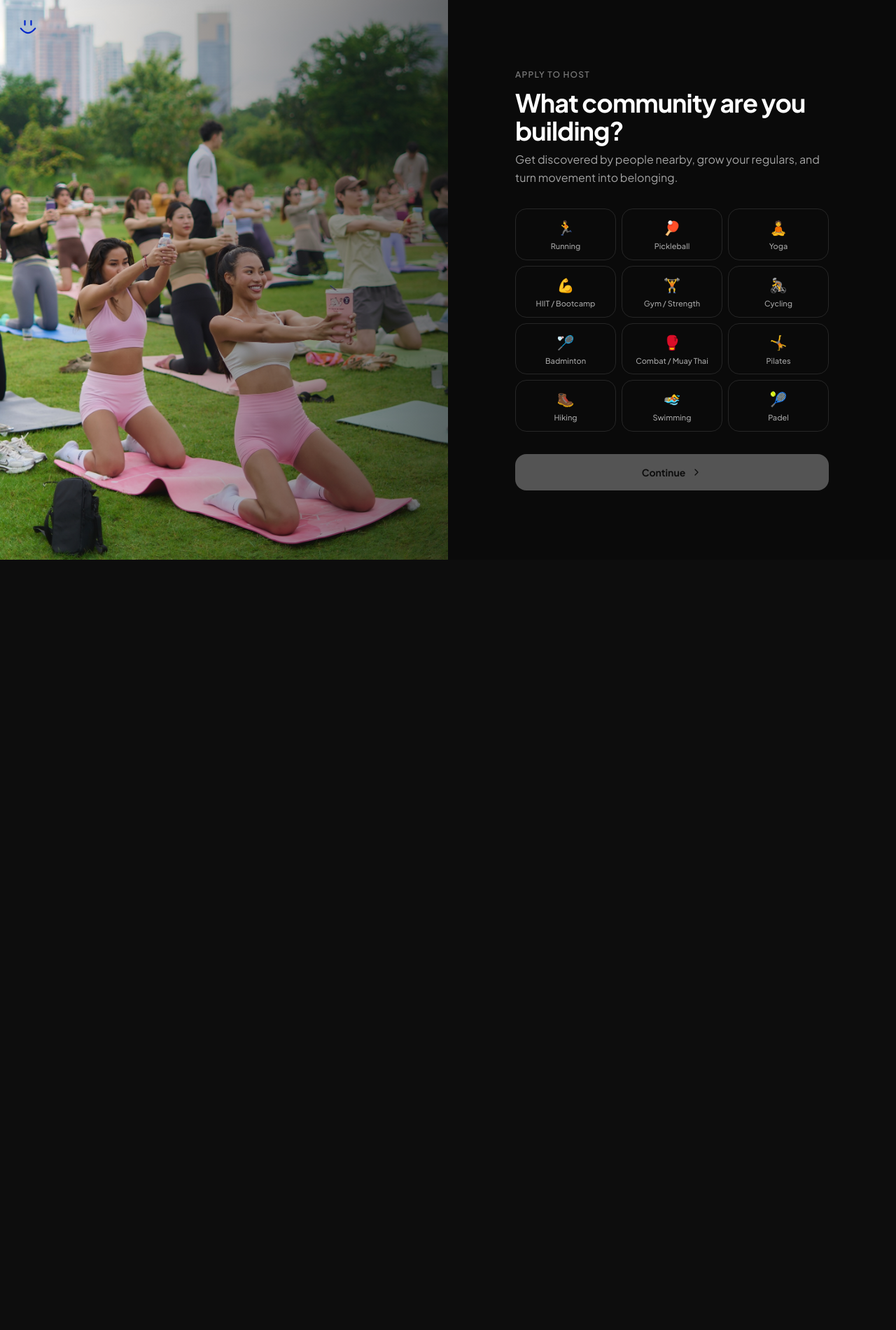
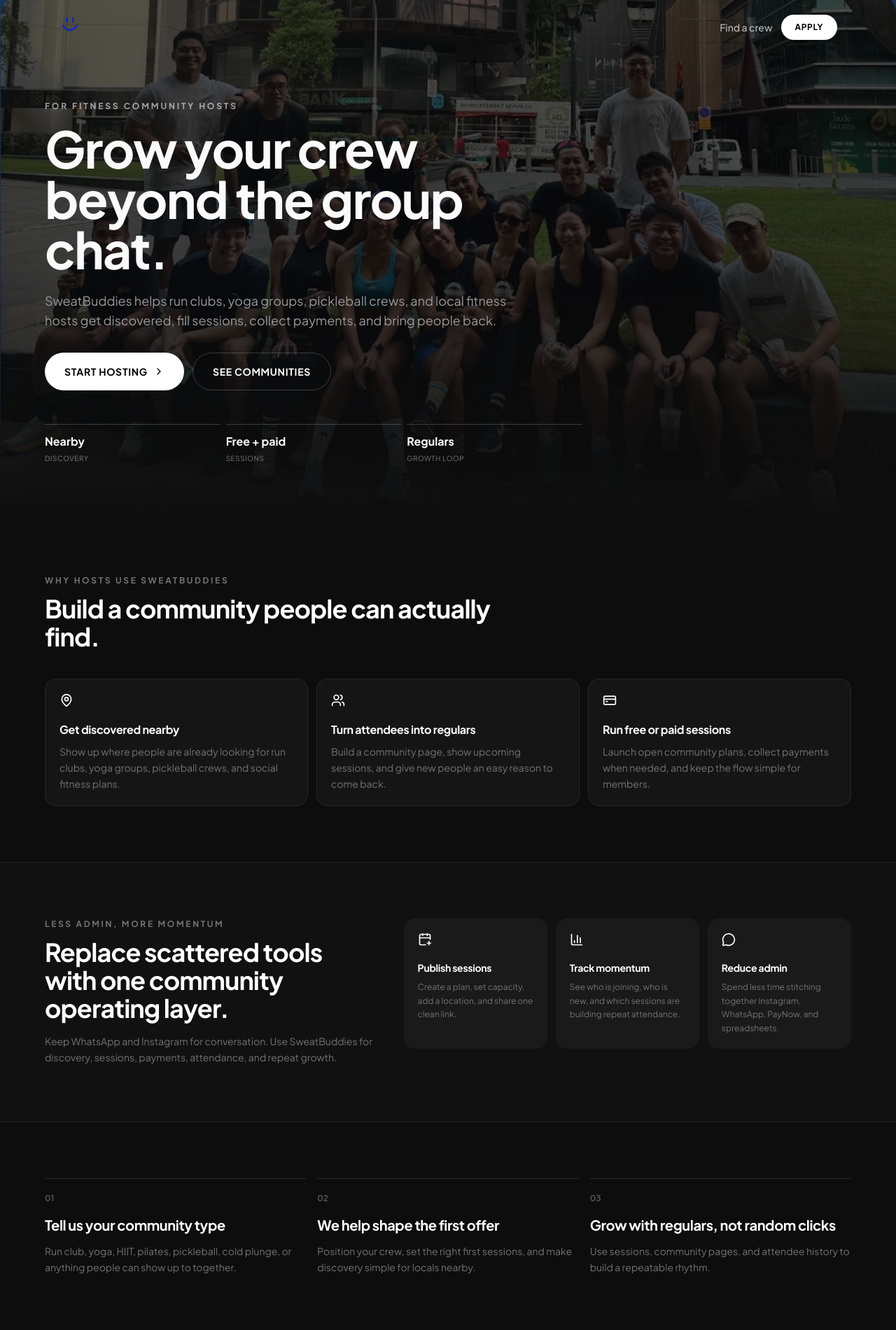
Before and after one commit to reagankangfitness-droid/sweatbuddy-sea-web, a Next.js app in the folder apps/web/: page /host in a window 1280 px wide. Shown: the top 1901 px of the page at 70% size. Before the commit the page ends 800 px from the top, so only its background shows below. Built offline with nearby package versions, Linux system fonts and the light colour scheme; no server answers; a web font is replaced by a local one; what @uploadthing/react would draw is missing.

Commit message:
upgrade host acquisition page

```diff
--- a/apps/web/src/app/host/page.tsx
+++ b/apps/web/src/app/host/page.tsx
@@ -4,13 +4,53 @@ import { useState } from 'react'
 import Image from 'next/image'
 import Link from 'next/link'
 import { Logo } from '@/components/logo'
-import { ChevronRight, Check } from 'lucide-react'
+import {
+  BarChart3,
+  CalendarPlus,
+  Check,
+  ChevronRight,
+  CreditCard,
+  MapPin,
+  MessageCircle,
+  Sparkles,
+  Users,
+} from 'lucide-react'
 import { ACTIVITY_TYPES } from '@/lib/activity-types'
 
 const STEPS = ['activity', 'details', 'done'] as const
 type Step = typeof STEPS[number]
 
 const TOP_ACTIVITIES = ACTIVITY_TYPES.slice(0, 12)
+
+const HOST_OUTCOMES = [
+  {
+    icon: MapPin,
+    title: 'Get discovered nearby',
+    body: 'Show up where people are already looking for run clubs, yoga groups, pickleball crews, and social fitness plans.',
+  },
+  {
+    icon: Users,
+    title: 'Turn attendees into regulars',
+    body: 'Build a community page, show upcoming sessions, and give new people an easy reason to come back.',
+  },
+  {
+    icon: CreditCard,
+    title: 'Run free or paid sessions',
+    body: 'Launch open community plans, collect payments when needed, and keep the flow simple for members.',
+  },
+]
+
+const HOST_SYSTEM = [
+  { icon: CalendarPlus, title: 'Publish sessions', body: 'Create a plan, set capacity, add a location, and share one clean link.' },
+  { icon: BarChart3, title: 'Track momentum', body: 'See who is joining, who is new, and which sessions are building repeat attendance.' },
+  { icon: MessageCircle, title: 'Reduce admin', body: 'Spend less time stitching together Instagram, WhatsApp, PayNow, and spreadsheets.' },
+]
+
+const LAUNCH_STEPS = [
+  { label: '01', title: 'Tell us your community type', body: 'Run club, yoga, HIIT, pilates, pickleball, cold plunge, or anything people can show up to together.' },
+  { label: '02', title: 'We help shape the first offer', body: 'Position your crew, set the right first sessions, and make discovery simple for locals nearby.' },
+  { label: '03', title: 'Grow with regulars, not random clicks', body: 'Use sessions, community pages, and attendee history to build a repeatable rhythm.' },
+]
 
 export default function BecomeAHostPage() {
   const [step, setStep] = useState<Step>('activity')
@@ -45,40 +85,178 @@ export default function BecomeAHostPage() {
   }
 
   return (
-    <div className="min-h-screen bg-neutral-950 text-white flex flex-col lg:flex-row">
+    <div className="min-h-screen bg-[#0D0D0D] text-white">
+      <header className="absolute left-0 right-0 top-0 z-30">
+        <div className="mx-auto flex max-w-6xl items-center justify-between px-5 py-5">
+          <Link href="/" aria-label="SweatBuddies home">
+            <Logo size={32} />
+          </Link>
+          <div className="flex items-center gap-3">
+            <Link href="/buddy" className="hidden text-sm font-medium text-white/70 hover:text-white sm:inline">
+              Find a crew
+            </Link>
+            <Link
+              href="#apply"
+              className="rounded-full bg-white px-5 py-2.5 text-xs font-bold uppercase tracking-wider text-black hover:bg-neutral-200"
+            >
+              Apply
+            </Link>
+          </div>
+        </div>
+      </header>
 
-      {/* ── Left: Hero image ── */}
-      <div className="relative lg:w-1/2 h-64 lg:h-screen lg:sticky lg:top-0 overflow-hidden">
+      <section className="relative min-h-[86svh] overflow-hidden px-5 pt-28 pb-16 sm:min-h-[82svh] sm:pt-36">
         <Image
-          src="/images/hero-2.jpg"
-          alt="Pilates session"
+          src="/banner/running.jpg"
+          alt="People running together"
           fill
-          className="object-cover object-center"
+          className="object-cover"
           priority
         />
-        <div className="absolute inset-0 bg-gradient-to-b lg:bg-gradient-to-r from-transparent to-neutral-950/60" />
+        <div className="absolute inset-0 bg-black/65" />
+        <div className="absolute inset-0 bg-gradient-to-t from-[#0D0D0D] via-[#0D0D0D]/20 to-transparent" />
 
-        {/* Logo overlay */}
-        <div className="absolute top-6 left-6">
-          <Link href="/">
-            <Logo size={32} />
+        <div className="relative mx-auto flex max-w-6xl flex-col justify-end">
+          <div className="max-w-3xl">
+            <p className="mb-4 text-xs font-bold uppercase tracking-[0.24em] text-white/60">
+              For fitness community hosts
+            </p>
+            <h1 className="text-4xl font-bold leading-[1.02] tracking-tight sm:text-6xl lg:text-7xl">
+              Grow your crew beyond the group chat.
+            </h1>
+            <p className="mt-6 max-w-2xl text-base leading-relaxed text-white/72 sm:text-lg">
+              SweatBuddies helps run clubs, yoga groups, pickleball crews, and local fitness hosts get discovered, fill sessions, collect payments, and bring people back.
+            </p>
+            <div className="mt-8 flex flex-col gap-3 sm:flex-row">
+              <Link
+                href="#apply"
+                className="inline-flex items-center justify-center gap-2 rounded-full bg-white px-7 py-4 text-sm font-bold uppercase tracking-wider text-black hover:bg-neutral-200"
+              >
+                Start hosting <ChevronRight className="h-4 w-4" />
+              </Link>
+              <Link
+                href="/communities"
+                className="inline-flex items-center justify-center rounded-full border border-white/20 px-7 py-4 text-sm font-bold uppercase tracking-wider text-white hover:bg-white/10"
+              >
+                See communities
               </Link>
             </div>
           </div>
 
-      {/* ── Right: Form ── */}
-      <div className="flex-1 flex flex-col justify-center px-6 py-12 lg:px-16 lg:py-20 max-w-lg lg:max-w-xl mx-auto w-full">
+          <div className="mt-12 grid max-w-3xl grid-cols-3 gap-2">
+            {[
+              { value: 'Nearby', label: 'discovery' },
+              { value: 'Free + paid', label: 'sessions' },
+              { value: 'Regulars', label: 'growth loop' },
+            ].map((stat) => (
+              <div key={stat.label} className="min-h-[72px] border-t border-white/20 pt-3">
+                <p className="text-sm font-bold text-white sm:text-base">{stat.value}</p>
+                <p className="mt-1 text-[10px] uppercase tracking-wider text-white/45">{stat.label}</p>
+              </div>
+            ))}
+          </div>
+        </div>
+      </section>
 
+      <section className="px-5 py-16 sm:py-20">
+        <div className="mx-auto max-w-6xl">
+          <div className="max-w-2xl">
+            <p className="text-xs font-bold uppercase tracking-[0.22em] text-neutral-500">
+              Why hosts use SweatBuddies
+            </p>
+            <h2 className="mt-3 text-3xl font-bold tracking-tight text-white sm:text-4xl">
+              Build a community people can actually find.
+            </h2>
+          </div>
+          <div className="mt-10 grid gap-3 md:grid-cols-3">
+            {HOST_OUTCOMES.map((item) => {
+              const Icon = item.icon
+              return (
+                <div key={item.title} className="rounded-xl border border-white/[0.08] bg-[#151515] p-5">
+                  <Icon className="h-5 w-5 text-white" />
+                  <h3 className="mt-5 text-base font-bold text-white">{item.title}</h3>
+                  <p className="mt-2 text-sm leading-relaxed text-neutral-500">{item.body}</p>
+                </div>
+              )
+            })}
+          </div>
+        </div>
+      </section>
+
+      <section className="border-y border-white/[0.06] bg-[#111111] px-5 py-16 sm:py-20">
+        <div className="mx-auto grid max-w-6xl gap-10 lg:grid-cols-[0.85fr_1.15fr] lg:items-start">
+          <div>
+            <p className="text-xs font-bold uppercase tracking-[0.22em] text-neutral-500">
+              Less admin, more momentum
+            </p>
+            <h2 className="mt-3 text-3xl font-bold tracking-tight text-white sm:text-4xl">
+              Replace scattered tools with one community operating layer.
+            </h2>
+            <p className="mt-4 text-sm leading-relaxed text-neutral-500">
+              Keep WhatsApp and Instagram for conversation. Use SweatBuddies for discovery, sessions, payments, attendance, and repeat growth.
+            </p>
+          </div>
+          <div className="grid gap-3 sm:grid-cols-3">
+            {HOST_SYSTEM.map((item) => {
+              const Icon = item.icon
+              return (
+                <div key={item.title} className="rounded-xl bg-[#1A1A1A] p-5">
+                  <Icon className="h-5 w-5 text-white" />
+                  <h3 className="mt-5 text-sm font-bold text-white">{item.title}</h3>
+                  <p className="mt-2 text-xs leading-relaxed text-neutral-500">{item.body}</p>
+                </div>
+              )
+            })}
+          </div>
+        </div>
+      </section>
+
+      <section className="px-5 py-16 sm:py-20">
+        <div className="mx-auto max-w-6xl">
+          <div className="grid gap-4 md:grid-cols-3">
+            {LAUNCH_STEPS.map((stepItem) => (
+              <div key={stepItem.label} className="border-t border-white/[0.12] pt-5">
+                <p className="text-xs font-bold text-neutral-600">{stepItem.label}</p>
+                <h3 className="mt-4 text-xl font-bold text-white">{stepItem.title}</h3>
+                <p className="mt-3 text-sm leading-relaxed text-neutral-500">{stepItem.body}</p>
+              </div>
+            ))}
+          </div>
+        </div>
+      </section>
+
+      <section id="apply" className="px-5 pb-20 sm:pb-28">
+        <div className="mx-auto grid max-w-6xl overflow-hidden rounded-2xl border border-white/[0.08] bg-[#151515] lg:grid-cols-[0.95fr_1.05fr]">
+          <div className="relative min-h-[360px] overflow-hidden">
+            <Image
+              src="/images/hero-2.jpg"
+              alt="Fitness community session"
+              fill
+              className="object-cover"
+            />
+            <div className="absolute inset-0 bg-black/45" />
+            <div className="relative flex h-full flex-col justify-end p-6 sm:p-8">
+              <Sparkles className="mb-4 h-6 w-6 text-white" />
+              <h2 className="max-w-md text-3xl font-bold leading-tight text-white">
+                Ready to grow your run club, yoga group, or fitness crew?
+              </h2>
+              <p className="mt-3 max-w-md text-sm leading-relaxed text-white/70">
+                Apply once. We will follow up with the right launch path for your city and community type.
+              </p>
+            </div>
+          </div>
+
+          <div className="p-6 sm:p-8 lg:p-10">
             {step === 'activity' && (
               <div className="animate-in fade-in slide-in-from-bottom-4 duration-300">
                 <p className="text-xs font-semibold tracking-widest text-neutral-500 uppercase mb-3">
                   Apply to host
                 </p>
-            <h1 className="text-3xl lg:text-4xl font-bold text-white leading-tight mb-2">
+                <h2 className="text-2xl font-bold text-white leading-tight mb-2 sm:text-3xl">
                   What community are you building?
-            </h1>
-            <p className="text-neutral-400 mb-8">
-              Get discovered by people nearby, grow your regulars, and turn movement into belonging.
+                </h2>
+                <p className="text-sm leading-relaxed text-neutral-400 mb-8">
+                  Pick the closest activity so we can understand your audience and launch path.
                 </p>
 
                 <div className="grid grid-cols-3 gap-2 mb-8">
@@ -86,7 +264,7 @@ export default function BecomeAHostPage() {
                     <button
                       key={t.key}
                       onClick={() => setActivityType(t.key)}
-                  className={`flex flex-col items-center justify-center gap-1.5 py-3 px-2 rounded-xl border transition-all text-center ${
+                      className={`flex min-h-[78px] flex-col items-center justify-center gap-1.5 rounded-xl border px-2 py-3 text-center transition-all ${
                         activityType === t.key
                           ? 'border-white bg-white/10 text-white'
                           : 'border-neutral-800 text-neutral-400 hover:border-neutral-600'
@@ -101,7 +279,7 @@ export default function BecomeAHostPage() {
                 <button
                   onClick={() => setStep('details')}
                   disabled={!activityType}
-              className="w-full flex items-center justify-center gap-2 py-4 rounded-xl bg-white text-neutral-900 text-sm font-bold disabled:opacity-30 hover:bg-neutral-100 transition-colors"
+                  className="flex w-full items-center justify-center gap-2 rounded-xl bg-white py-4 text-sm font-bold text-neutral-900 transition-colors hover:bg-neutral-100 disabled:opacity-30"
                 >
                   Continue <ChevronRight className="w-4 h-4" />
                 </button>
@@ -113,18 +291,18 @@ export default function BecomeAHostPage() {
                 <button
                   type="button"
                   onClick={() => setStep('activity')}
-              className="text-xs text-neutral-500 hover:text-neutral-300 mb-6 flex items-center gap-1"
+                  className="mb-6 flex items-center gap-1 text-xs text-neutral-500 hover:text-neutral-300"
                 >
-              ← Back
+                  Back
                 </button>
 
                 <p className="text-xs font-semibold tracking-widest text-neutral-500 uppercase mb-3">
                   Almost there
                 </p>
-            <h1 className="text-3xl lg:text-4xl font-bold text-white leading-tight mb-2">
+                <h2 className="text-2xl font-bold text-white leading-tight mb-2 sm:text-3xl">
                   Where can we reach you?
-            </h1>
-            <p className="text-neutral-400 mb-8">
+                </h2>
+                <p className="text-sm leading-relaxed text-neutral-400 mb-8">
                   We&apos;ll help you launch or grow your crew when your city opens up.
                 </p>
 
@@ -136,7 +314,7 @@ export default function BecomeAHostPage() {
                       value={name}
                       onChange={(e) => setName(e.target.value)}
                       placeholder="Reagan"
-                  className="w-full bg-neutral-900 border border-neutral-800 rounded-xl px-4 py-3 text-white placeholder-neutral-600 focus:outline-none focus:border-neutral-600 text-sm"
+                      className="w-full rounded-xl border border-neutral-800 bg-neutral-950 px-4 py-3 text-sm text-white placeholder-neutral-600 focus:border-neutral-600 focus:outline-none"
                     />
                   </div>
 
@@ -150,7 +328,7 @@ export default function BecomeAHostPage() {
                       onChange={(e) => setEmail(e.target.value)}
                       placeholder="you@email.com"
                       required
-                  className="w-full bg-neutral-900 border border-neutral-800 rounded-xl px-4 py-3 text-white placeholder-neutral-600 focus:outline-none focus:border-neutral-600 text-sm"
+                      className="w-full rounded-xl border border-neutral-800 bg-neutral-950 px-4 py-3 text-sm text-white placeholder-neutral-600 focus:border-neutral-600 focus:outline-none"
                     />
                   </div>
 
@@ -161,7 +339,7 @@ export default function BecomeAHostPage() {
                       value={city}
                       onChange={(e) => setCity(e.target.value)}
                       placeholder="Singapore"
-                  className="w-full bg-neutral-900 border border-neutral-800 rounded-xl px-4 py-3 text-white placeholder-neutral-600 focus:outline-none focus:border-neutral-600 text-sm"
+                      className="w-full rounded-xl border border-neutral-800 bg-neutral-950 px-4 py-3 text-sm text-white placeholder-neutral-600 focus:border-neutral-600 focus:outline-none"
                     />
                   </div>
                 </div>
@@ -173,12 +351,12 @@ export default function BecomeAHostPage() {
                 <button
                   type="submit"
                   disabled={submitting || !email}
-              className="w-full flex items-center justify-center gap-2 py-4 rounded-xl bg-white text-neutral-900 text-sm font-bold disabled:opacity-30 hover:bg-neutral-100 transition-colors"
+                  className="flex w-full items-center justify-center gap-2 rounded-xl bg-white py-4 text-sm font-bold text-neutral-900 transition-colors hover:bg-neutral-100 disabled:opacity-30"
                 >
-              {submitting ? 'Sending…' : "I'm interested →"}
+                  {submitting ? 'Sending...' : "I'm interested"}
                 </button>
 
-            <p className="text-[11px] text-neutral-600 text-center mt-4">
+                <p className="mt-4 text-center text-[11px] text-neutral-600">
                   No spam. We&apos;ll only reach out when it matters.
                 </p>
               </form>
@@ -186,24 +364,24 @@ export default function BecomeAHostPage() {
 
             {step === 'done' && (
               <div className="animate-in fade-in slide-in-from-bottom-4 duration-300 text-center">
-            <div className="inline-flex items-center justify-center w-14 h-14 rounded-full bg-white mb-6">
-              <Check className="w-7 h-7 text-neutral-900" />
+                <div className="mb-6 inline-flex h-14 w-14 items-center justify-center rounded-full bg-white">
+                  <Check className="h-7 w-7 text-neutral-900" />
                 </div>
-            <h1 className="text-3xl font-bold text-white mb-3">You&apos;re on the list.</h1>
-            <p className="text-neutral-400 mb-8 max-w-sm mx-auto">
-              We&apos;ll reach out personally when we&apos;re ready to help hosts grow communities in your area.
-              Keep bringing people together.
+                <h2 className="text-3xl font-bold text-white mb-3">You&apos;re on the list.</h2>
+                <p className="mx-auto mb-8 max-w-sm text-neutral-400">
+                  We&apos;ll reach out personally when we&apos;re ready to help hosts grow communities in your area. Keep bringing people together.
                 </p>
                 <Link
                   href="/buddy"
-              className="inline-flex items-center gap-2 text-sm text-neutral-400 hover:text-white transition-colors"
+                  className="inline-flex items-center gap-2 text-sm text-neutral-400 hover:text-white"
                 >
-              Explore sessions near you →
+                  Explore sessions near you
                 </Link>
               </div>
             )}
-
           </div>
+        </div>
+      </section>
     </div>
   )
 }
```
Also changed, not shown: 1 other file (tests, documents, lock files or other folders). Lines whose indentation alone changed are shown as unchanged.
